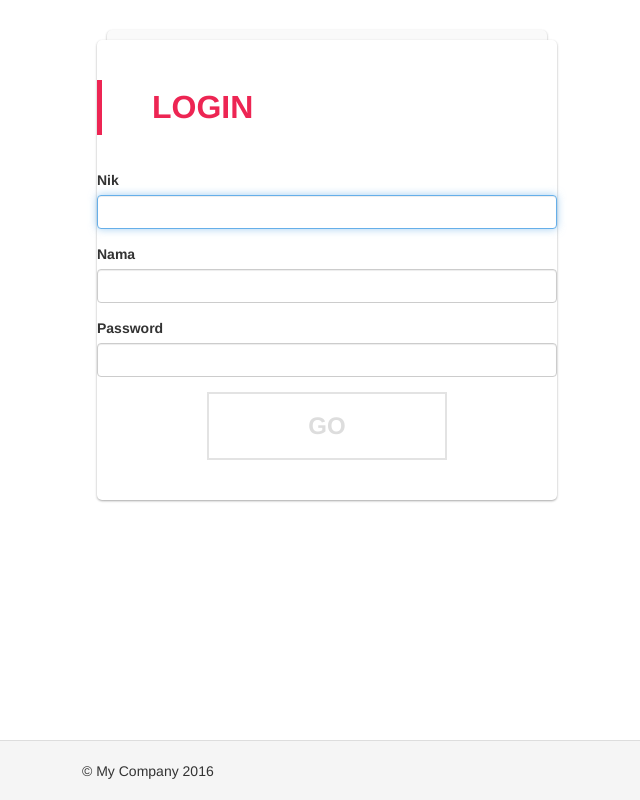
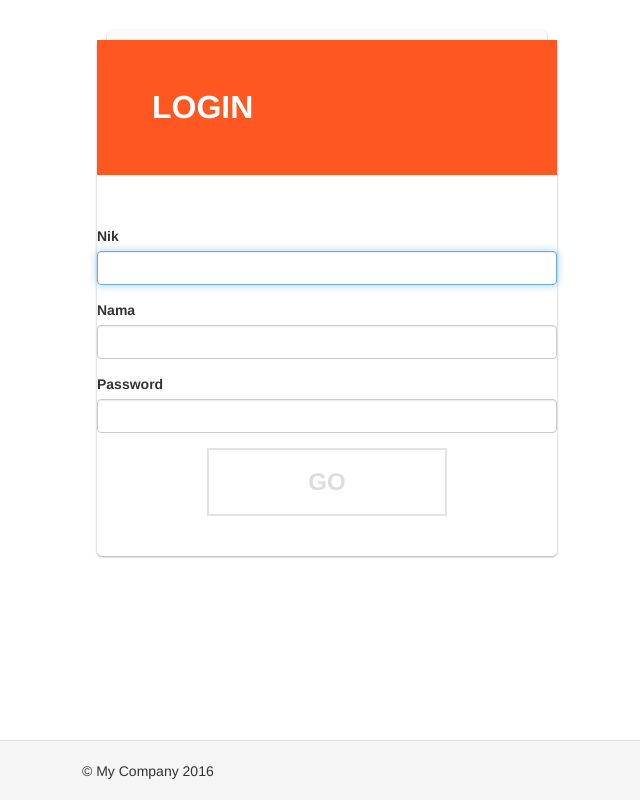
Before and after one commit to kemasm/denbeerp, a Yii app: template basic/views/site/login.php in a window 1280 px wide. Shown: the whole page, without its empty margins (328-968 px from the left). Run offline with PHP 8.4 and a stand-in for Yii, Linux system fonts and the light colour scheme; the template is opened without the code that fills it, so the values that code supplies are empty; form fields are guessed from the names that the template uses; some libraries are stand-ins or nearby versions.

Commit message:
login css
muh material design

```diff
--- a/basic/views/site/login.php
+++ b/basic/views/site/login.php
@@ -44,10 +44,13 @@ $this->title = 'Login';
     </div> -->
     <div class="card"></div>
     <div class="card">
-        <h1 class="title">Login</h1>
+        <div class="titlehead">
+            <h1 class="title">Login</h1>
+        </div>
+        <div class="divider"></div>
         <?php $form = ActiveForm::begin([
                 'id' => 'login-form',
-                'options' => ['class' => ''],
+                'options' => [],
                 'fieldConfig' => [
                     'template' => "      <div class=\"input-container no-border\">
             {input}
--- a/basic/web/css/loginstyle.css
+++ b/basic/web/css/loginstyle.css
@@ -31,7 +31,7 @@ body {
   position: relative;
   background: #ffffff;
   border-radius: 5px;
-  padding: 40px 0 40px 0;
+  padding: 0px 0 40px 0;
   box-sizing: border-box;
   box-shadow: 0 1px 3px rgba(0, 0, 0, 0.12), 0 1px 2px rgba(0, 0, 0, 0.24);
   -webkit-transition: .3s ease;
@@ -49,13 +49,14 @@ body {
   margin: 0 10px;
   padding: 0;
 }
+
 .card .title {
   position: relative;
   z-index: 1;
-  border-left: 5px solid #ed2553;
-  margin: 0 0 35px;
+  border-left: 5px solid #ff5722;
+  margin: 0;
   padding: 10px 0 10px 50px;
-  color: #ed2553;
+  color: #fff;
   font-size: 32px;
   font-weight: 600;
   text-transform: uppercase;
@@ -84,20 +85,20 @@ body {
        -o-transition: none;
           transition: none;
 }
-.card .input-container input:focus ~ label {
+.card .form-group .input-container input:focus ~ label {
   color: #9d9d9d;
   -webkit-transform: translate(-12%, -50%) scale(0.75);
           transform: translate(-12%, -50%) scale(0.75);
 }
-.card .input-container input:focus ~ .bar:before, .card .input-container input:focus ~ .bar:after {
+.card .form-group .input-container input:focus ~ .bar:before, .card .input-container input:focus ~ .bar:after {
   width: 50%;
 }
-.card .input-container input:valid ~ label {
+.card .form-group .input-container input:valid ~ label {
   color: #9d9d9d;
   -webkit-transform: translate(-12%, -50%) scale(0.75);
           transform: translate(-12%, -50%) scale(0.75);
 }
-.card .input-container label {
+.card .form-group .input-container label {
   position: absolute;
   top: 0;
   left: 0;
@@ -108,7 +109,7 @@ body {
   -webkit-transition: 0.2s ease;
   transition: 0.2s ease;
 }
-.card .input-container .bar {
+.card .form-group .input-container .bar {
   position: absolute;
   left: 0;
   bottom: 0;
@@ -119,7 +120,7 @@ body {
 .card .input-container .bar:before, .card .input-container .bar:after {
   content: '';
   position: absolute;
-  background: #ed2553;
+  background: #ff5722;
   width: 0;
   height: 2px;
   -webkit-transition: .2s ease;
@@ -149,15 +150,15 @@ body {
   line-height: 1;
   text-transform: uppercase;
   overflow: hidden;
-  -webkit-transition: .3s ease;
-  transition: .3s ease;
+  -webkit-transition: .5s ease;
+  transition: .5s ease;
 }
 .card .button-container button span {
   position: relative;
   z-index: 1;
   color: #ddd;
-  -webkit-transition: .3s ease;
-  transition: .3s ease;
+  -webkit-transition: .5s ease;
+  transition: .5s ease;
 }
 .card .button-container button:before {
   content: '';
@@ -165,20 +166,20 @@ body {
   top: 50%;
   left: 50%;
   display: block;
-  background: #ed2553;
+  background: #ff5722;
   width: 30px;
   height: 30px;
   border-radius: 100%;
   margin: -15px 0 0 -15px;
   opacity: 0;
-  -webkit-transition: .3s ease;
-  transition: .3s ease;
+  -webkit-transition: .5s ease;
+  transition: .5s ease;
 }
 .card .button-container button:hover, .card .button-container button:active, .card .button-container button:focus {
-  border-color: #ed2553;
+  border-color: #ff5722;
 }
 .card .button-container button:hover span, .card .button-container button:active span, .card .button-container button:focus span {
-  color: #ed2553;
+  color: #ff5722;
 }
 .card .button-container button:active span, .card .button-container button:focus span {
   color: #ffffff;
@@ -224,3 +225,20 @@ body {
     padding-top: 20px;
     margin: 0 auto;
 }
+.titlehead{
+  padding: 40px 0 40px;
+  background-color: #ff5722;
+}
+.divider{
+   display: block;
+   position: relative;
+   margin: 0px auto 50px;
+   height: 1px;
+   width: 100%;
+   max-height: 1px;
+   font-size: 1px;
+   clear: both;
+   background-color: #b6b6b6;
+   opacity: 0;
+}
+/*color old #ed2553*/
```
